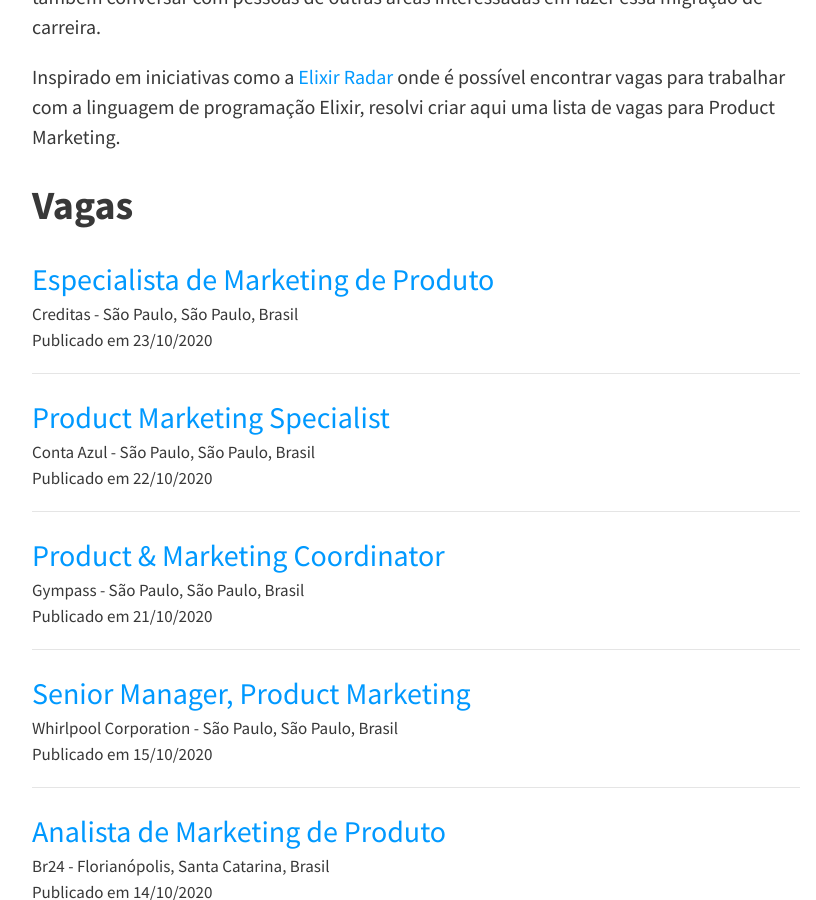
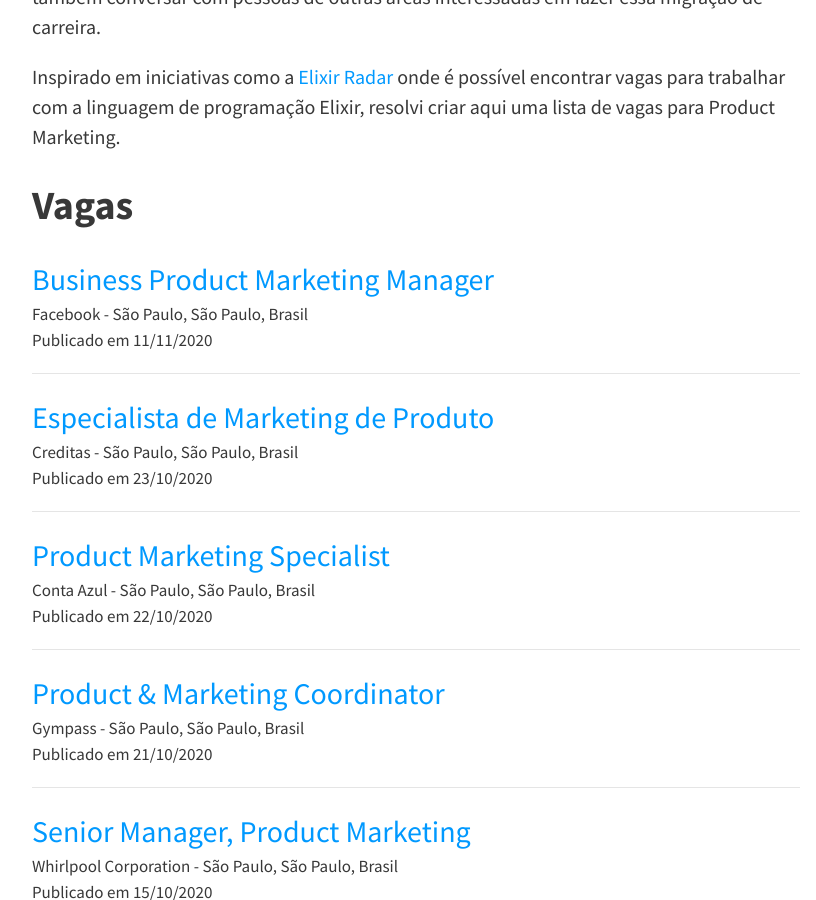
Before and after one commit to felipecbarbosa/felipecbarbosa.github.io, a Jekyll site: the page built from product-marketing/vagas.md, in a window 1280 px wide and 900 px high, scrolled down 953 px. Shown: the whole window, without its empty margins (224-1040 px from the left). Built offline with Jekyll 4.4.1, drawn with Linux system fonts in a browser that asks for light colours; nearby versions of some CDN libraries; comment, search, counter and statistics services are not loaded.

Commit message:
Added job, Facebook

```diff
--- a/_data/job.json
+++ b/_data/job.json
@@ -1,4 +1,11 @@
 [
+    {
+        "url": "https://www.linkedin.com/jobs/view/2300955266/",
+        "title": "Business Product Marketing Manager",
+        "location": "Facebook - São Paulo, São Paulo, Brasil",
+        "date": "Publicado em 11/11/2020",
+        "track": "facebook"
+    },
     {
         "url": "https://boards.greenhouse.io/creditas/jobs/4635861002?t=56aea99b2us",
         "title": "Especialista de Marketing de Produto",
```
